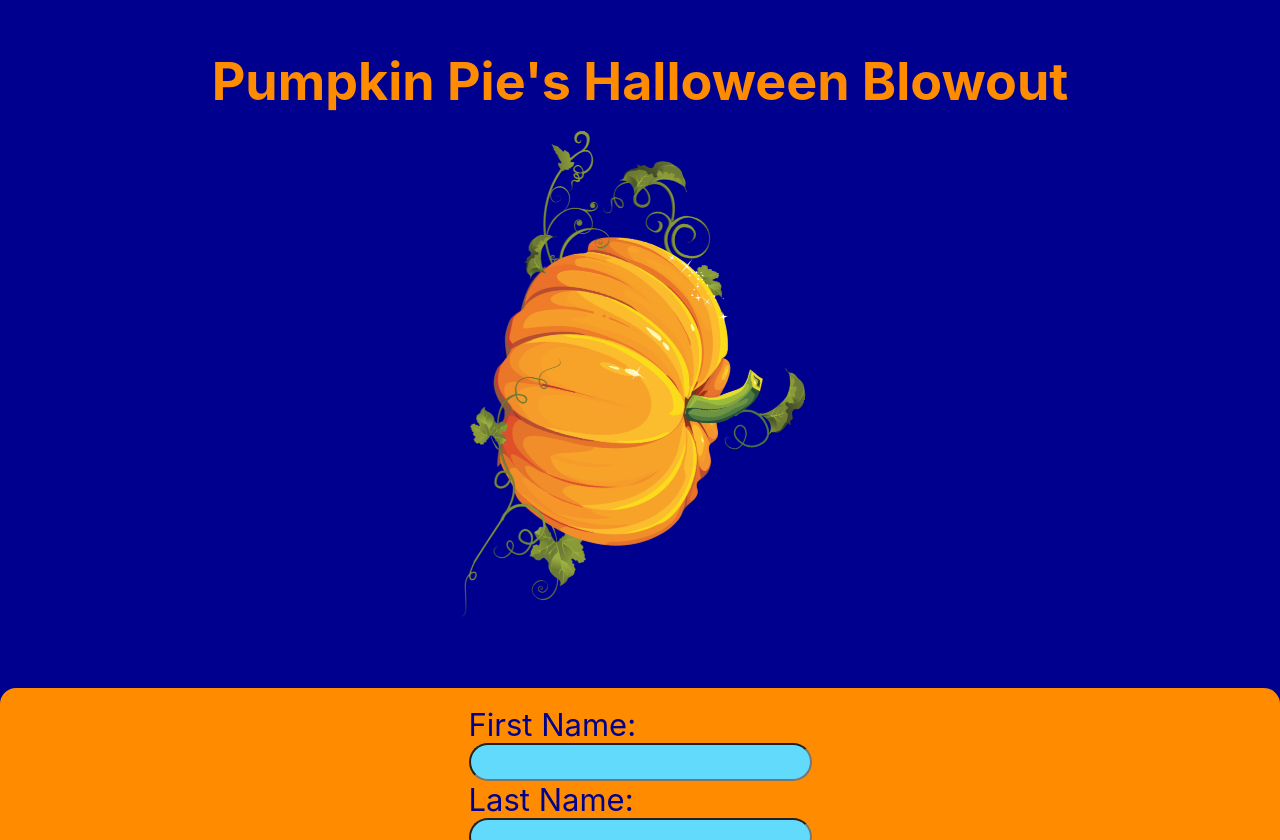
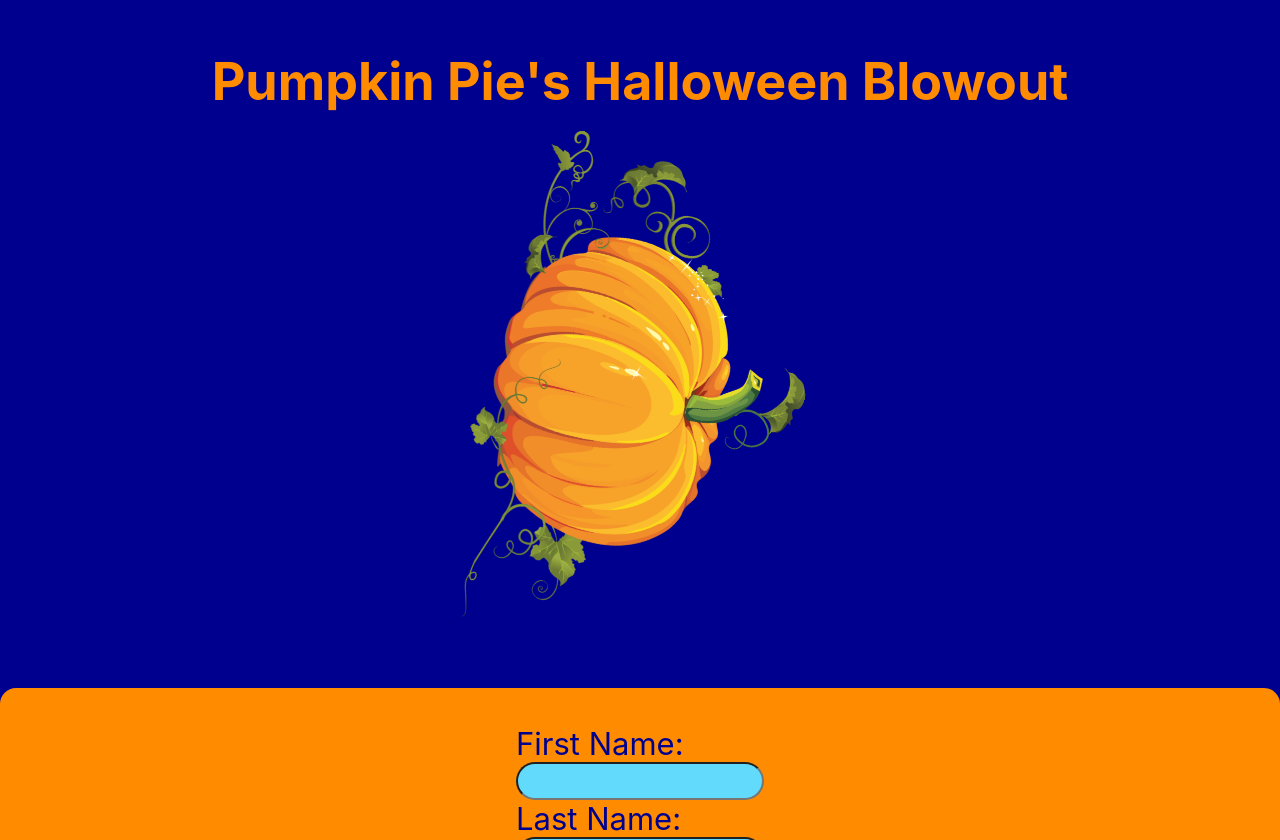
Before and after one commit to jeciwallner/react-guest-list, a React (Create React App) app: page / in a window 1280 px wide. Shown: the part 112-952 px from the top of the page. Built offline with nearby package versions, Linux system fonts and the light colour scheme; no server answers.

Commit message:
Set Button to same size as input

```diff
--- a/src/App.css
+++ b/src/App.css
@@ -52,7 +52,7 @@
   font-size: calc(10px + 2vmin);
   border-radius: 50px;
   height: 32px;
-  width: auto;
+  width: 240px;
   text-align-last: justify;
 }
 
```
Also changed, not shown: src/App.js (+26 -32 lines).
